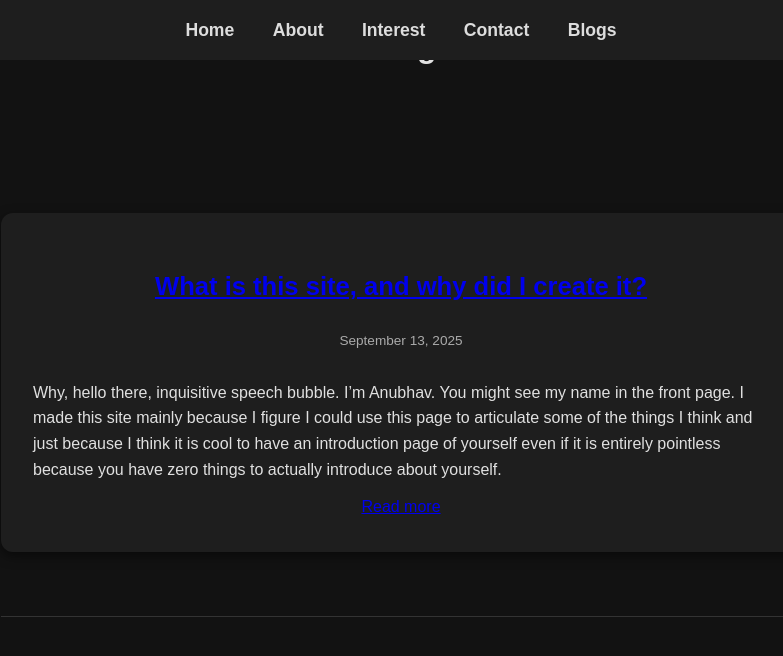
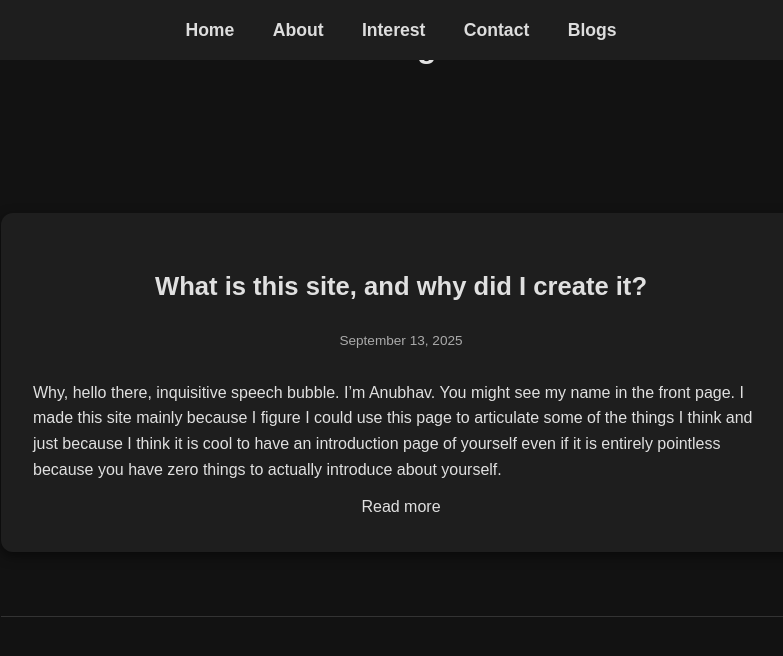
Before and after one commit to justanubhav/justanubhav.github.io, a Jekyll site: the page built from blog.md, in a window 1280 px wide. Shown: the top 656 px of the page, without its empty margins (239-1022 px from the left). Built offline with Jekyll 4.4.1, drawn with Linux system fonts in a browser that asks for light colours; some web fonts are replaced.

Commit message:
Update style.css

```diff
--- a/assets/css/style.css
+++ b/assets/css/style.css
@@ -104,6 +104,11 @@ h2 {
   max-width: 360px;
   box-shadow: 0 4px 12px rgba(0,0,0,0.5);
   transition: transform 0.3s ease, box-shadow 0.3s ease;
+}
+
+.post-card a {
+  text-decoration: none;
+  color: inherit; /* keeps text the same color as surrounding text */
 }
 
 .card:hover, .post-card:hover {
```
